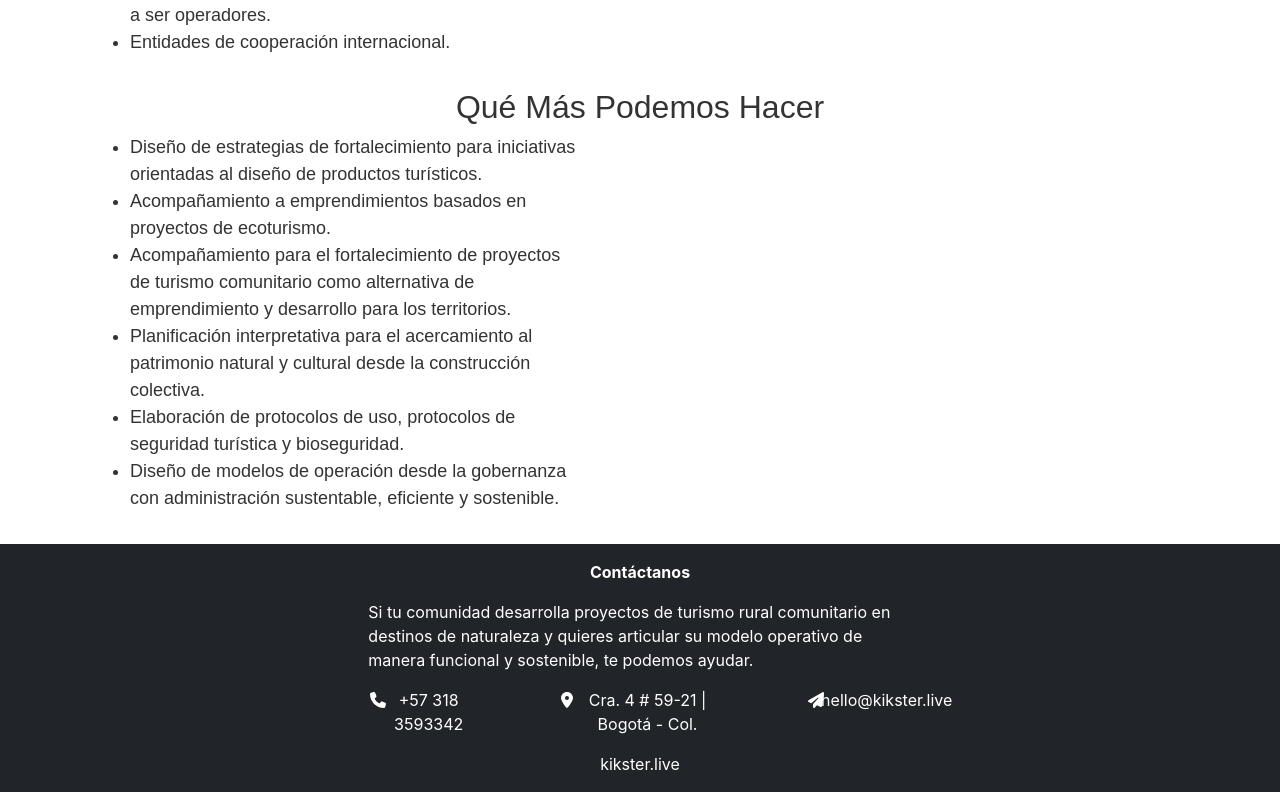
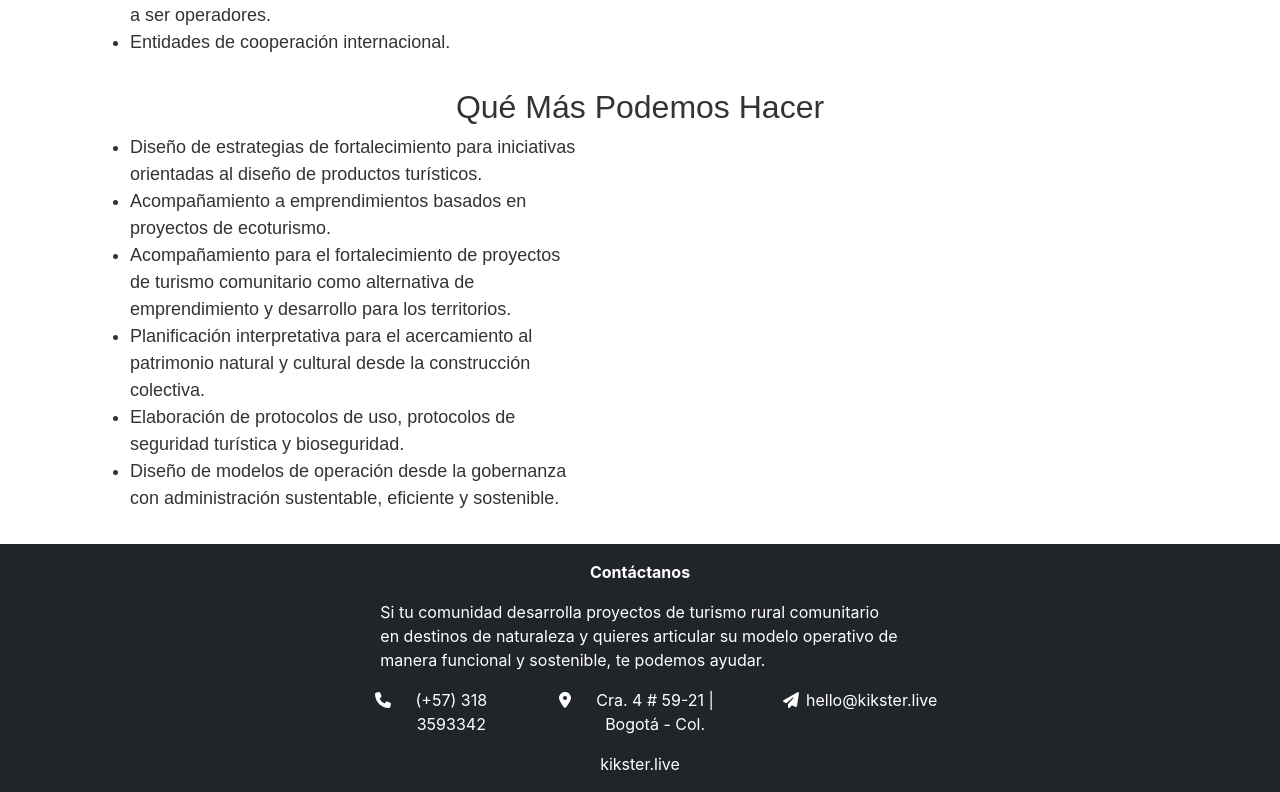
Before and after one commit to SeaBa55/kikster, a React (Create React App) app: page / in a window 1280 px wide. Shown: the part 1899-2691 px from the top of the page. Built offline with nearby package versions, Linux system fonts and the light colour scheme.

Commit message:
refactored to fit smaller viewports

```diff
--- a/src/components/footer/index.js
+++ b/src/components/footer/index.js
@@ -22,46 +22,46 @@ const Footer = () => {
         <footer className="footer bg-dark pt-3">
                 <div className="d-flex row justify-content-center">
                     <p className="fw-bold ">Contáctanos</p>
-                        <Col xl={5}>
+                        <Col md={5}>
                     <Row className="justify-content-center">
-                            <p style={{
-                                textAlign: 'start',
-                                padding: 0,
-                            }}>
-                                Si tu comunidad desarrolla proyectos de turismo rural comunitario en destinos de naturaleza y quieres articular su modelo operativo de manera funcional y sostenible, te podemos ayudar.
-                            </p>
+                        <p style={{
+                            textAlign: 'start',
+                            // padding: 0,
+                        }}>
+                            Si tu comunidad desarrolla proyectos de turismo rural comunitario en destinos de naturaleza y quieres articular su modelo operativo de manera funcional y sostenible, te podemos ayudar.
+                        </p>
                     </Row>
                     <Row className="justify-content-center">
-                        <Col xl={4}>
+                        <Col md={4}>
                             <Row className="justify-content-start">
-                                <Col xl={1} className="p-0">
+                                <Col md={2} className="p-0">
                                     <FontAwesomeIcon className='fa-fw' icon={faPhone} />
                                 </Col>
-                                <Col xl={6} className="p-0">
+                                <Col md={7} className="p-0">
                                     <p>
-                                        +57 318 3593342
+                                        (+57) 318 3593342
                                     </p>
                                 </Col>
                             </Row>
                         </Col>
-                        <Col xl={4}>
+                        <Col md={4}>
                             <Row className="justify-content-center">
-                                <Col xl={1} className="p-0">
+                                <Col md={2} className="p-0">
                                     <FontAwesomeIcon className='fa-fw' icon={faLocationDot} />
                                 </Col>
-                                <Col xl={10} className="p-0">
+                                <Col md={10} className="p-0">
                                     <p>
                                         Cra. 4 # 59-21 | Bogotá - Col.
                                     </p>
                                 </Col>
                             </Row>
                         </Col>
-                        <Col xl={4}>
+                        <Col md={4}>
                             <Row className="justify-content-end">
-                                <Col xl={1} className="p-0">
+                                <Col md={2} className="p-0">
                                     <FontAwesomeIcon className='fa-fw' icon={faPaperPlane} />
                                 </Col>
-                                <Col xl={6} className="p-0">
+                                <Col md={7} className="p-0">
                                     <p>
                                         hello@kikster.live
                                     </p>
```
